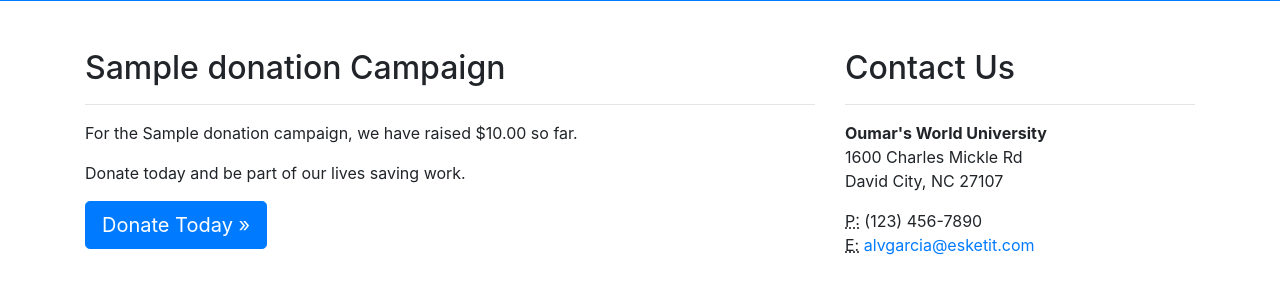
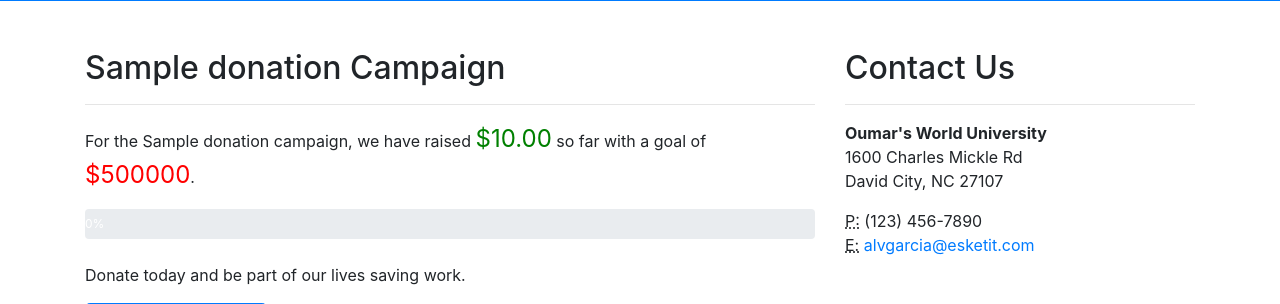
Before and after one commit to hamoody-omar/fundraising-app, a Django app: page / in a window 1280 px wide. Shown: the part 419-723 px from the top of the page. Run offline with Django 3.2, Linux system fonts and the light colour scheme; tables that the repository leaves empty hold one stand-in row (values such as "Sample post"); grey boxes labelled with a size stand in for pictures from a placeholder-image service; some libraries are stand-ins or nearby versions.

Commit message:
added dynamic donation progress bar

```diff
--- a/app/funder_views/index.py
+++ b/app/funder_views/index.py
@@ -10,6 +10,9 @@ def index(request):
     for donor in donors:
         total += donor.amount
     donation.amount = total
+    donation.goal=500000
     donation.save()
+    context_dict['goal']=donation.goal
     context_dict['total'] = total
+    context_dict['percent']=round(total/donation.goal*100)
     return render(request, 'app/index.html', context_dict)
--- a/app/templates/app/donate.html
+++ b/app/templates/app/donate.html
@@ -151,7 +151,7 @@
             <div class="form-group">
               <label for="cardNumber">Amount</label>
               <div class="input-group">
-                <input type="text" class="form-control" name="amount" placeholder="$129.00" required autofocus />
+                <input type="text" class="form-control" name="amount" placeholder="$5.00" required autofocus />
                 <span class="input-group-addon"><i class="fa fa-usd"></i></span>
               </div>
             </div>
@@ -165,7 +165,7 @@
               <option value="once">Once</option>
 
               <option value="weekly">Weekly</option>
-              <option value="Fortnightly">Fortnightly</option>
+              <option value="Fortnightly">Bi-Weekly</option>
               <option value="Monthly">Monthly</option>
 
             </select>
--- a/app/templates/app/index.html
+++ b/app/templates/app/index.html
@@ -17,9 +17,16 @@
   <!-- Custom styles for this template -->
   <link rel="stylesheet" href="{% static 'app/business-frontpage.css' %}">
 
+<!-- jQuery library -->
+<script src="https://ajax.googleapis.com/ajax/libs/jquery/3.4.1/jquery.min.js"></script>
+
+<!-- Latest compiled JavaScript -->
+<script src="https://maxcdn.bootstrapcdn.com/bootstrap/3.4.1/js/bootstrap.min.js"></script>
+
 </head>
 
 <body>
+
 
   <!-- Navigater -->
   <nav class="navbar navbar-expand-lg navbar-dark bg-dark fixed-top">
@@ -64,14 +71,38 @@
   <!-- Page Content -->
   <div class="container">
 
+
     <div class="row">
       <div class="col-md-8 mb-5">
         <h2>{{campaign_name}} Campaign</h2>
         <hr>
-        <p>For the {{campaign_name}} campaign, we have raised <span style="color: green, font-size: 24">${{total}}</span> so far.</p>
+        <p>For the {{campaign_name}} campaign, we have raised <span style="color: green;font-size:x-large;">${{total}}</span> so far with a goal of
+          <span style="color:red; font-size:x-large;">${{goal}}</span>.</p>
+          {%if percent >= 100 %}
+          <p>Thanks to your help, we have met our goal!</p>
+          {%endif%}
+
+        <div class="progress" style="height:30px; margin-bottom:2em;">
+          {% if percent >= 100 %}
+          <div class="progress-bar" role="progressbar" aria-valuenow="100"
+          aria-valuemin="0" aria-valuemax="100" style="width:100%;">
+            100%
+          </div>
+          {% else %}
+          <div class="progress-bar" role="progressbar" aria-valuenow="{{percent}}"
+          aria-valuemin="0" aria-valuemax="100" style="width:{{percent}}%;">
+            {{percent}}%
+          </div>
+          {%endif%}
+        </div>
+
         <p>Donate today and be part of our lives saving work.</p>
         <a class="btn btn-primary btn-lg" href="/donate/">Donate Today &raquo;</a>
+
+
       </div>
+
+
       <div class="col-md-4 mb-5">
         <h2>Contact Us</h2>
         <hr>
@@ -143,9 +174,7 @@
     <!-- /.container -->
   </footer>
 
-  <!-- Bootstrap core JavaScript -->
-  <script src="vendor/jquery/jquery.min.js"></script>
-  <script src="vendor/bootstrap/js/bootstrap.bundle.min.js"></script>
+
 
 </body>
 
```
